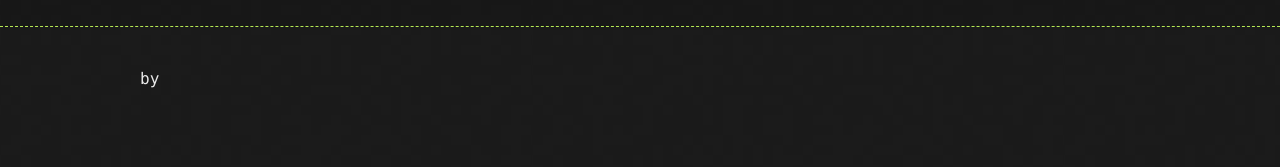
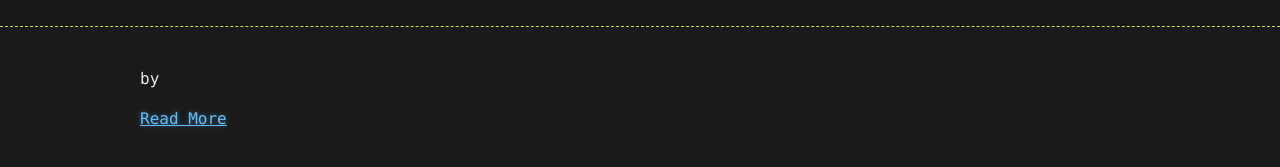
Before and after one commit to adhiansyah/adhiansyah.github.io, a Jekyll site: the page built from index.md, in a window 1280 px wide. Shown: the part 166-333 px from the top of the page. Built offline with Jekyll 4.4.1, drawn with Linux system fonts in a browser that asks for light colours.

Commit message:
Memperbarui landing page

```diff
--- a/_layouts/post.html
+++ b/_layouts/post.html
@@ -1,14 +1,14 @@
 ---
 layout: default
 ---
-
-<small>{{ page.date | date: "%-d %B %Y" }}</small>
-<h1>{{ page.title }}</h1>
-
-<p class="view">by {{ page.author | default: site.author }}</p>
-
-{{ content | truncatewords:40}}
-
-{% if page.tags %}
-  <small>tags: <em>{{ page.tags | join: "</em> - <em>" }}</em></small>
-{% endif %}
+<div class="posts">
+    <article class="post">
+      <small>{{ post.date | date: "%-d %B %Y" }}</small>
+      <h1>{{ post.title }}</h1>
+      <p class="view">by {{ post.author | default: site.author }}</p>
+        {{ content | truncatewords:40}}
+      <a href="{{ site.baseurl }}{{ post.url }}" class="read-more">Read More</a>
+      {% if page.tags %}
+      <small>tags: <em>{{ page.tags | join: "</em> - <em>" }}</em></small>
+  {% endif %}
+</div>
```
